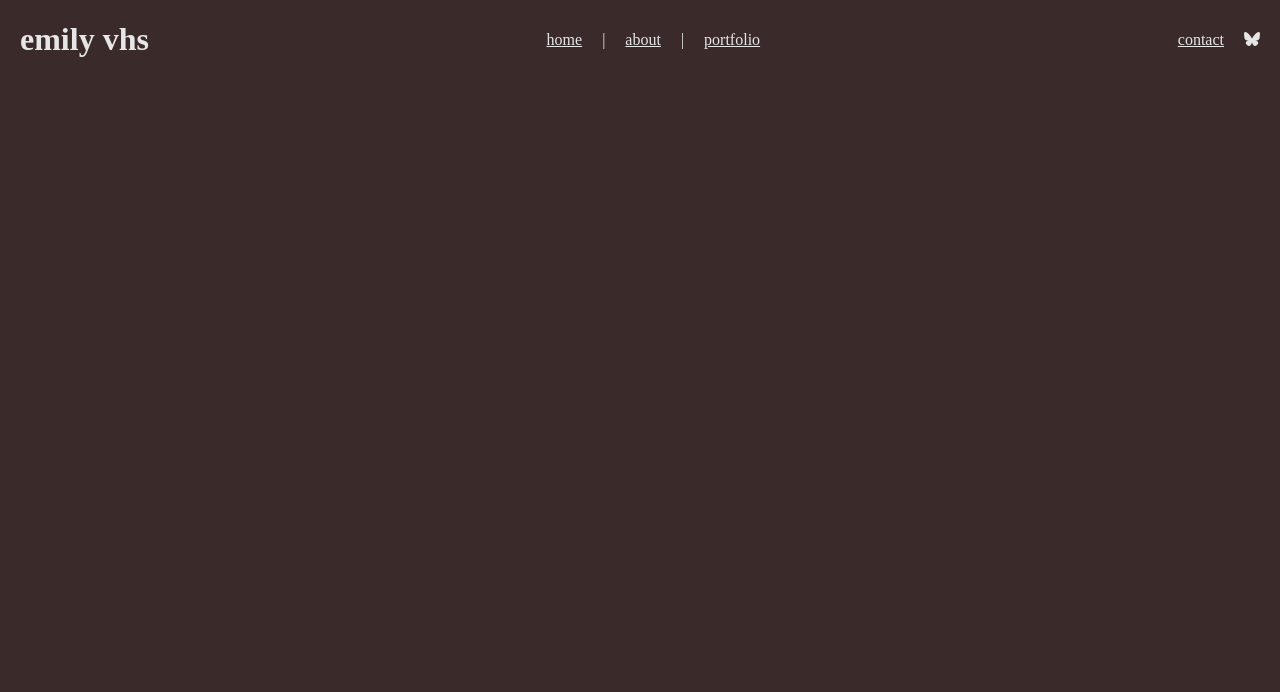
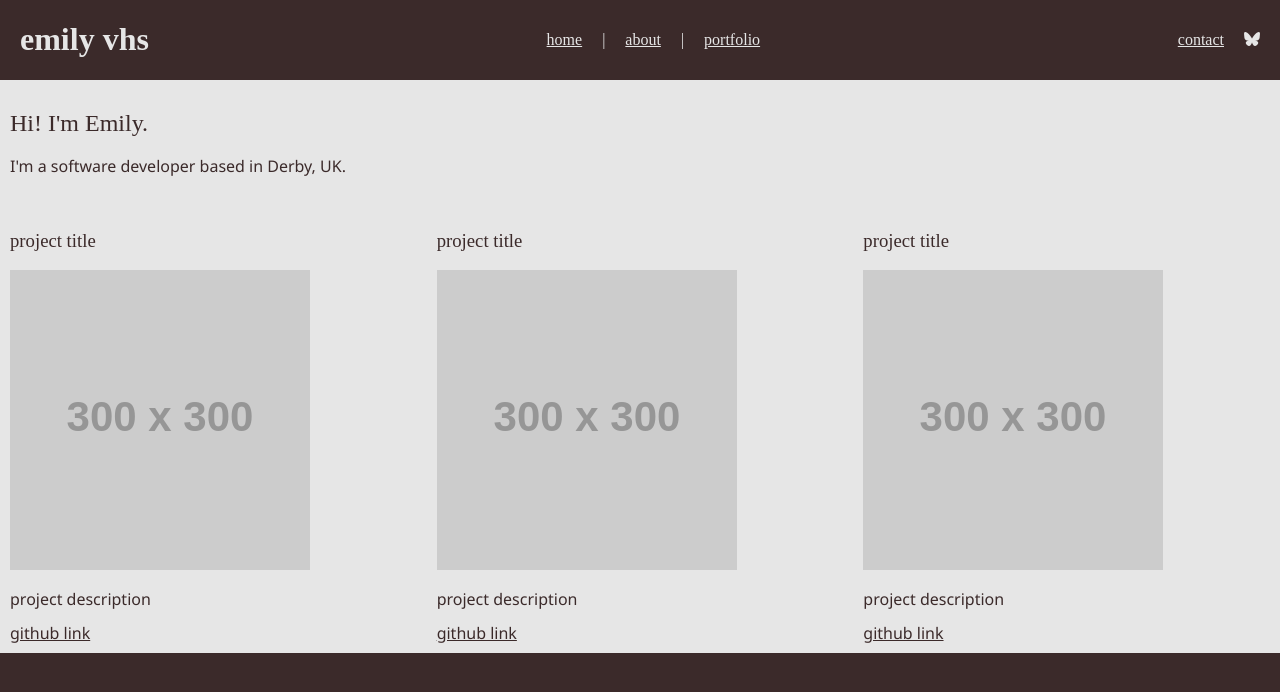
Before and after one commit to emilyvhs/portfolio-week4, a plain HTML site: page index.html in a window 1280 px wide. Drawn offline with Linux system fonts and the light colour scheme; placeholder pictures from the web are drawn by us; a web font is replaced by a local one.

Commit message:
Added basic content and layout for intro section, portfolio section

```diff
--- a/index.html
+++ b/index.html
@@ -39,5 +39,39 @@
 
     </header>
 
+    <section class="intro">
+
+        <div class="intro-text">
+            <h2>Hi! I'm Emily.</h2>
+            <p>I'm a software developer based in Derby, UK.</p>
+        </div>
+
+    </section>
+
+    <section class="portfolio">
+
+        <div class="portfolio-box">
+            <h3>project title</h3>
+            <img src="https://placehold.co/300"/>
+            <p>project description</p>
+            <a href="#">github link</a>
+        </div>
+
+        <div class="portfolio-box">
+            <h3>project title</h3>
+            <img src="https://placehold.co/300"/>
+            <p>project description</p>
+            <a href="#">github link</a>
+        </div>
+
+        <div class="portfolio-box">
+            <h3>project title</h3>
+            <img src="https://placehold.co/300"/>
+            <p>project description</p>
+            <a href="#">github link</a>
+        </div>
+
+    </section>
+
 </body>
 </html>
--- a/styles.css
+++ b/styles.css
@@ -4,7 +4,7 @@ body {
     font-family: "Noto Sans", serif;
 }
 
-a {
+header a {
     color: #e6e6e6;
 }
 
@@ -39,3 +39,24 @@ nav {
     padding-left: 20px;
     gap: 20px;
 }
+
+.intro-text {
+    background-color: #e6e6e6;
+    color: #3b2a2a;
+    padding: 10px;
+}
+
+.portfolio {
+    display: grid;
+    grid-template-columns: 1fr 1fr 1fr;
+}
+
+.portfolio-box {
+    background-color: #e6e6e6;
+    color: #3b2a2a;
+    padding: 10px;
+}
+
+.portfolio-box a {
+    color: #3b2a2a;
+}
```
